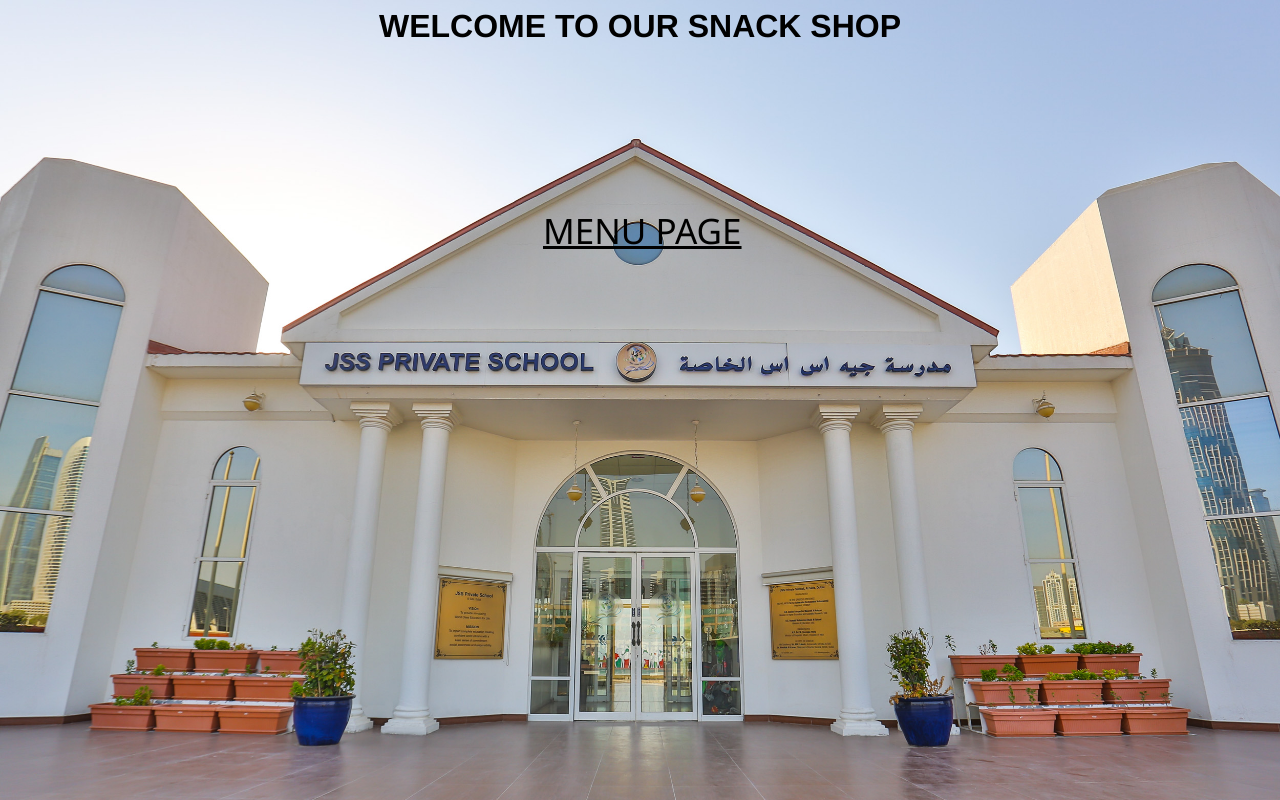
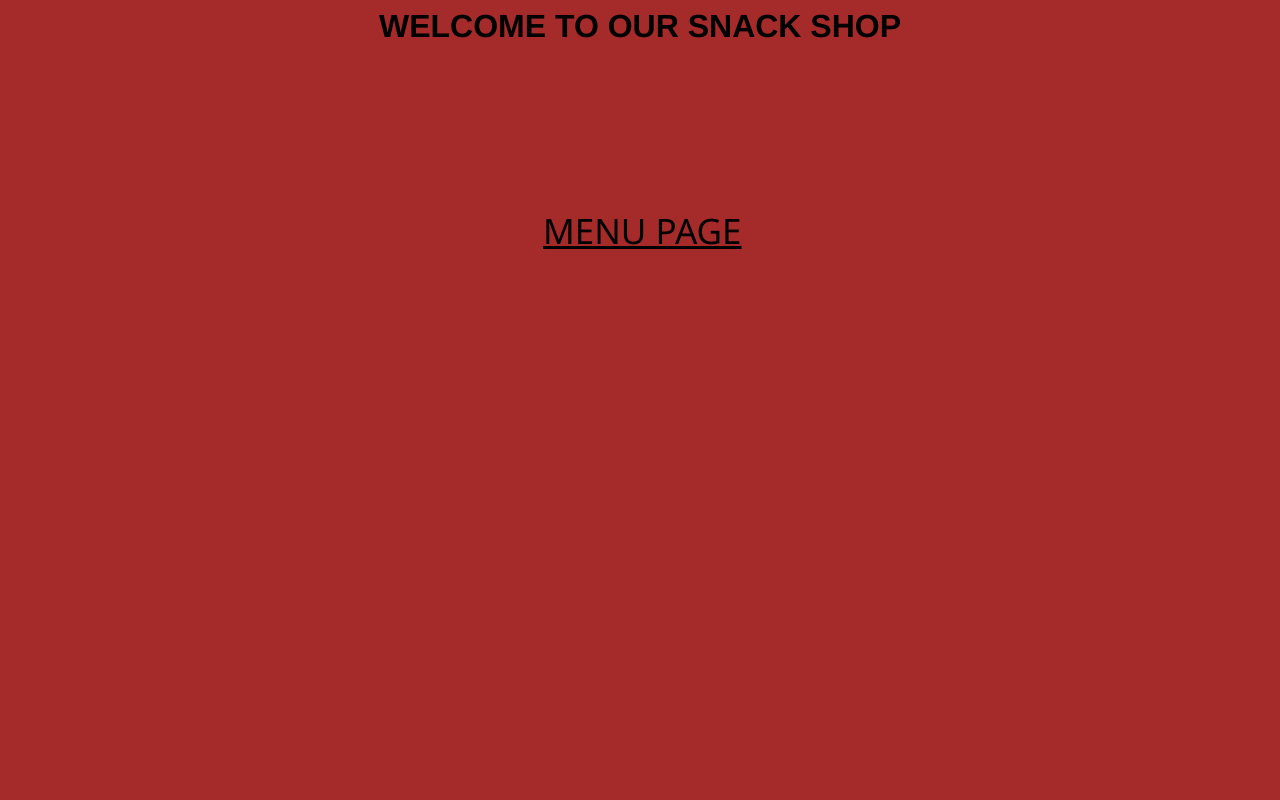
Before and after one commit to MBSUPER/jssnacksreimagned, a plain HTML site: page home.html in a window 1280 px wide. Drawn offline with Linux system fonts and the light colour scheme.

Commit message:
Update home.html

```diff
--- a/home.html
+++ b/home.html
@@ -35,7 +35,7 @@
 
 
     </style>
-<body background="JSS_Pvt_School.jpg">
+<body>
 
     <meta name="viewport" content="width=device-width, initial-scale=1.0">
     <meta http-equiv="X-UA-Compatible" content="ie=edge">
```
